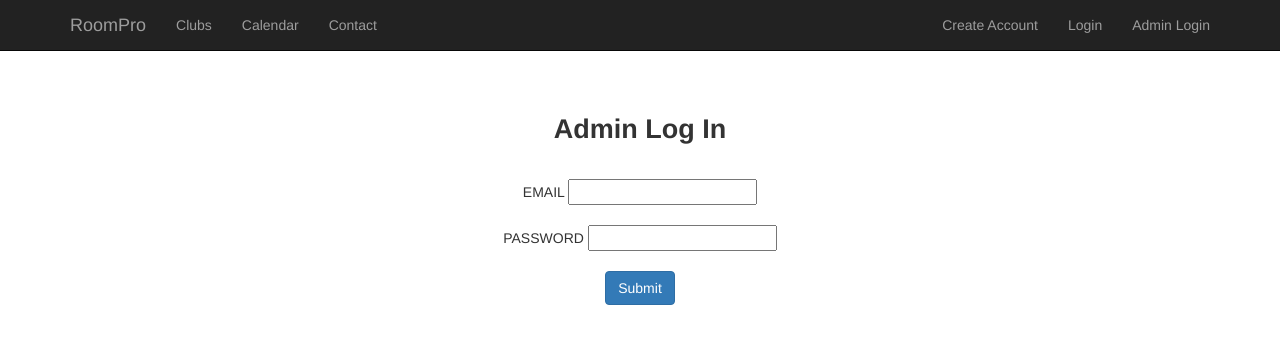
After one commit to KathyLau/RoomPro, a Flask app: template templates/adminlogin.html in a window 1280 px wide. The commit adds this page. Shown: the top 344 px of the page. Run offline with Flask 2, Linux system fonts and the light colour scheme; the template is opened without the code that fills it, so the values that code supplies are empty; some libraries are stand-ins or nearby versions.

Commit message:
admin login

```diff
--- a/client_secret.json
+++ /dev/null
@@ -1 +0,0 @@
-{"installed":{"client_id":"727377877876-6akhg9odjc11l5o7ffkdvkstk11jqrbv.apps.googleusercontent.com","project_id":"roompro-145418","auth_uri":"https://accounts.google.com/o/oauth2/auth","token_uri":"https://accounts.google.com/o/oauth2/token","auth_provider_x509_cert_url":"https://www.googleapis.com/oauth2/v1/certs","client_secret":"T8wkYHxQf8VTsBBCIziF_u3H","redirect_uris":["urn:ietf:wg:oauth:2.0:oob","http://localhost"]}}
--- /dev/null
+++ b/templates/adminlogin.html
@@ -0,0 +1,26 @@
+{% extends "index.html" %}
+
+{% block content %}
+<center>
+  <br>
+  <br>
+<p  style="font-size:27px">
+          <b> Admin Log In </b>
+  </p>
+
+<br>
+ <form role="form" action="" method="POST">
+
+ EMAIL
+ <input type="text" name="email" id="email"/>
+ <br>
+ <br>
+PASSWORD
+ <input type="text" name="pwd" id="pwd"/>
+ <br>
+ <br>
+
+ <input class="btn btn-primary" id="submit" name="submit" type="submit" value="Submit" value_="Login">
+ </form>
+</center>
+{% endblock %}
--- a/templates/index.html
+++ b/templates/index.html
@@ -13,16 +13,9 @@
 
     <!-- Bootstrap Core CSS -->
     <link href="/static/css/bootstrap.min.css" rel="stylesheet">
-
     <!-- Custom CSS -->
     <link href="/static/css/heroic-features.css" rel="stylesheet">
 
-    <!-- HTML5 Shim and Respond.js IE8 support of HTML5 elements and media queries -->
-    <!-- WARNING: Respond.js doesn't work if you view the page via file:// -->
-    <!--[if lt IE 9]>
-        <script src="https://oss.maxcdn.com/libs/html5shiv/3.7.0/html5shiv.js"></script>
-        <script src="https://oss.maxcdn.com/libs/respond.js/1.4.2/respond.min.js"></script>
-    <![endif]-->
 <style>
 table, td, th{
   border: 1px solid#ddd;
@@ -30,16 +23,27 @@ table, td, th{
 }
 table {
   border-collapse: collapse;
-  width: 60%;
+  width: 6%;
 
 }
 th, td {
-  padding:15px;
+  padding:2px;
 }
 
 </style>
+
 </head>
-
+<script type="text/javascript">
+<!--
+    function toggle_visibility(id) {
+       var e = document.getElementById(id);
+       if(e.style.display == 'block')
+          e.style.display = 'none';
+       else
+          e.style.display = 'block';
+    }
+//-->
+</script>
 <body>
 
     <!-- Navigation -->
@@ -62,7 +66,7 @@ th, td {
                         <a href="#">Clubs</a>
                     </li>
                     <li>
-                        <a href="#">Calendar</a>
+                        <a href="/dashboard">Calendar</a>
                     </li>
                     <li>
                         <a href="#">Contact</a>
```
Also changed, not shown: templates/dashboard.html (+11 -7 lines), utils.py (+9 -8 lines).
